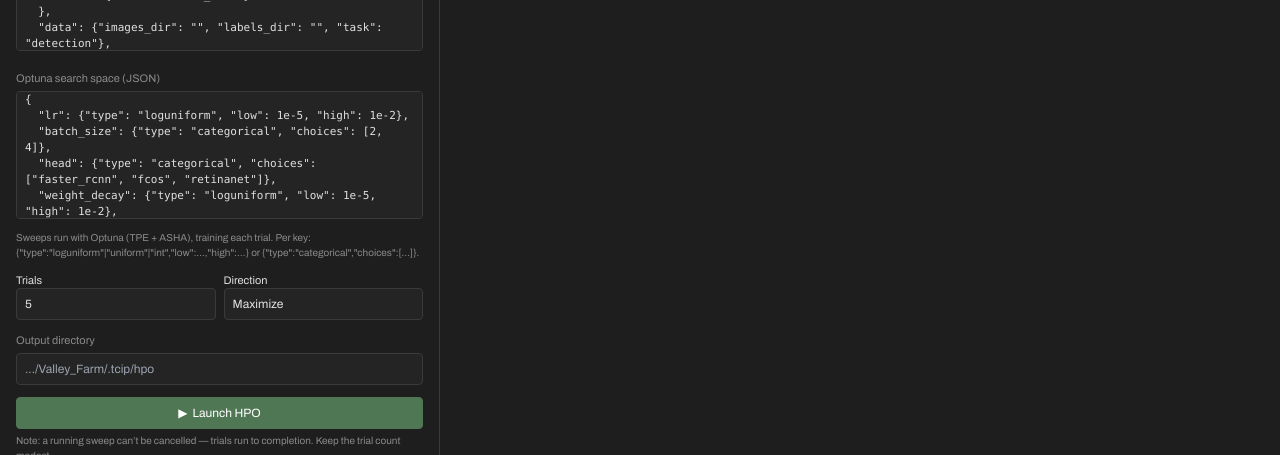
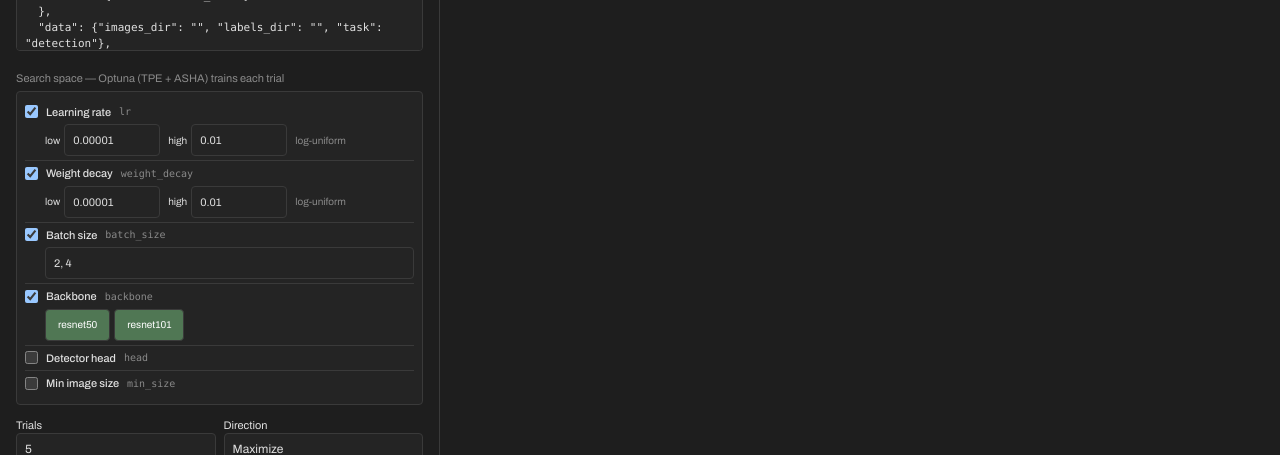
Before and after one commit to ZackLoken/tcip-agent, a React (Vite) app in the folder packages/tcip-web/frontend/: page / in a window 1280 px wide. Both pictures are taken after a click on the button "Tuning". Shown: the part 221-676 px from the top of the page. Built offline with nearby package versions, Linux system fonts and the light colour scheme; no server answers; the HTML template or start-up script is replaced by a standard one.

Commit message:
Update TuningTab.tsx

```diff
--- a/packages/tcip-web/frontend/src/tabs/TuningTab.tsx
+++ b/packages/tcip-web/frontend/src/tabs/TuningTab.tsx
@@ -1,6 +1,7 @@
 import { useEffect, useState } from "react";
 
-import { tuningApi, type Sweep } from "@/api/tuning";
+import { tuningApi, type Sweep, type SweepDetail } from "@/api/tuning";
+import { buildOptunaSpace, DEFAULT_HPO_PARAMS, parseNumList, type HpoParam } from "@/tabs/hpoSpace";
 
 const DEFAULT_BASE = `{
   "model_spec": {
@@ -13,29 +14,18 @@ const DEFAULT_BASE = `{
   "training": {"batch_size": 4, "num_workers": 0, "stages": [{"lr": 1e-3, "epochs": 3}]}
 }`;
 
-// Optuna-typed search space (matches get_default_optuna_space + _apply_hpo_params keys:
-// lr / batch_size / head / weight_decay / backbone / min_size).
-const DEFAULT_SPACE = `{
-  "lr": {"type": "loguniform", "low": 1e-5, "high": 1e-2},
-  "batch_size": {"type": "categorical", "choices": [2, 4]},
-  "head": {"type": "categorical", "choices": ["faster_rcnn", "fcos", "retinanet"]},
-  "weight_decay": {"type": "loguniform", "low": 1e-5, "high": 1e-2},
-  "backbone": {"type": "categorical", "choices": ["resnet50", "resnet101"]}
-}`;
+const TERMINAL = new Set(["completed", "failed", "interrupted"]);
 
 export function TuningTab() {
   const [base, setBase] = useState(DEFAULT_BASE);
-  const [space, setSpace] = useState(DEFAULT_SPACE);
+  const [params, setParams] = useState<HpoParam[]>(DEFAULT_HPO_PARAMS);
   const [nTrials, setNTrials] = useState(5);
   const [direction, setDirection] = useState<"maximize" | "minimize">("maximize");
   const [outputDir, setOutputDir] = useState("");
 
   const [sweeps, setSweeps] = useState<Sweep[]>([]);
-  const [active, setActive] = useState<{
-    sweep_id: string;
-    status: string;
-    result: unknown;
-  } | null>(null);
+  const [selectedId, setSelectedId] = useState<string | null>(null);
+  const [detail, setDetail] = useState<SweepDetail | null>(null);
   const [launchMsg, setLaunchMsg] = useState<string | null>(null);
 
   async function refresh() {
@@ -53,26 +43,48 @@ export function TuningTab() {
     return () => clearInterval(t);
   }, []);
 
+  // Load the selected sweep's detail, then poll while it's still running. Keyed on the id
+  // so RE-selecting the same sweep keeps its already-loaded detail (the old code blanked
+  // the result on click and never re-fetched a same-id sweep).
   useEffect(() => {
-    if (!active?.sweep_id) return;
-    const t = setInterval(async () => {
+    if (!selectedId) {
+      setDetail(null);
+      return;
+    }
+    let cancelled = false;
+    let timer: ReturnType<typeof setTimeout> | undefined;
+    const poll = async () => {
       try {
-        const r = await tuningApi.getSweep(active.sweep_id);
-        setActive({ sweep_id: r.sweep_id, status: r.status, result: r.result });
-        if (r.status === "completed" || r.status === "failed") return clearInterval(t);
+        const r = await tuningApi.getSweep(selectedId);
+        if (cancelled) return;
+        setDetail(r);
+        if (!TERMINAL.has(r.status)) timer = setTimeout(poll, 3000);
       } catch {
         /* ignore */
       }
-    }, 3000);
-    return () => clearInterval(t);
-  }, [active?.sweep_id]);
+    };
+    void poll();
+    return () => {
+      cancelled = true;
+      if (timer) clearTimeout(timer);
+    };
+  }, [selectedId]);
+
+  function updateParam(key: string, patch: Record<string, unknown>) {
+    setParams((ps) => ps.map((p) => (p.key === key ? ({ ...p, ...patch } as HpoParam) : p)));
+  }
 
   async function launch() {
     setLaunchMsg(null);
+    const space = buildOptunaSpace(params);
+    if (Object.keys(space).length === 0) {
+      setLaunchMsg("Enable at least one parameter to sweep.");
+      return;
+    }
     try {
       const resp = await tuningApi.launch({
         base_config: JSON.parse(base),
-        param_space: JSON.parse(space),
+        param_space: space,
         n_trials: nTrials,
         output_dir: outputDir,
         // Optuna (TPE + ASHA) is the only sweep mode offered — it actually trains trials.
@@ -81,7 +93,7 @@ export function TuningTab() {
       });
       if (resp.sweep_id) {
         setLaunchMsg(`Launched ${resp.sweep_id}`);
-        setActive({ sweep_id: resp.sweep_id, status: "running", result: null });
+        setSelectedId(resp.sweep_id);
         void refresh();
       } else {
         setLaunchMsg(`Error: ${JSON.stringify(resp)}`);
@@ -106,18 +118,86 @@ export function TuningTab() {
           spellCheck={false}
         />
 
-        <label className="block text-[11px] text-tcip-muted mb-1">Optuna search space (JSON)</label>
-        <textarea
-          className="tcip-input w-full h-32 font-mono text-[11px] leading-4 resize-none mb-1"
-          value={space}
-          onChange={(e) => setSpace(e.target.value)}
-          spellCheck={false}
-        />
-        <p className="text-[10px] text-tcip-muted mb-3">
-          Sweeps run with Optuna (TPE + ASHA), training each trial. Per key:{" "}
-          {`{"type":"loguniform"|"uniform"|"int","low":…,"high":…}`} or{" "}
-          {`{"type":"categorical","choices":[…]}`}.
-        </p>
+        {/* Structured Optuna search space */}
+        <label className="block text-[11px] text-tcip-muted mb-1">
+          Search space — Optuna (TPE + ASHA) trains each trial
+        </label>
+        <div className="tcip-panel p-2 mb-3">
+          {params.map((p) => (
+            <div key={p.key} className="py-1 border-b border-tcip-border last:border-0">
+              <label className="flex items-center gap-2 text-[11px]">
+                <input
+                  type="checkbox"
+                  checked={p.enabled}
+                  onChange={(e) => updateParam(p.key, { enabled: e.target.checked })}
+                />
+                <span className="font-medium">{p.label}</span>
+                <span className="text-[10px] text-tcip-muted font-mono">{p.key}</span>
+              </label>
+              {p.enabled && (
+                <div className="mt-1 ml-5 text-[10px]">
+                  {p.kind === "loguniform" && (
+                    <div className="flex items-center gap-2">
+                      <label className="flex items-center gap-1">
+                        low
+                        <input
+                          className="tcip-input w-24 text-[11px]"
+                          type="number"
+                          step="any"
+                          value={p.low}
+                          onChange={(e) => updateParam(p.key, { low: parseFloat(e.target.value) })}
+                        />
+                      </label>
+                      <label className="flex items-center gap-1">
+                        high
+                        <input
+                          className="tcip-input w-24 text-[11px]"
+                          type="number"
+                          step="any"
+                          value={p.high}
+                          onChange={(e) => updateParam(p.key, { high: parseFloat(e.target.value) })}
+                        />
+                      </label>
+                      <span className="text-tcip-muted">log-uniform</span>
+                    </div>
+                  )}
+                  {p.kind === "numlist" && (
+                    <input
+                      className="tcip-input w-full text-[11px]"
+                      value={p.values.join(", ")}
+                      onChange={(e) => updateParam(p.key, { values: parseNumList(e.target.value) })}
+                      placeholder="comma-separated, e.g. 2, 4, 8"
+                      spellCheck={false}
+                    />
+                  )}
+                  {p.kind === "choices" && (
+                    <div className="flex flex-wrap gap-1">
+                      {p.options.map((opt) => {
+                        const on = p.selected.includes(opt);
+                        return (
+                          <button
+                            key={opt}
+                            type="button"
+                            className={`tcip-btn text-[10px] ${on ? "!bg-tcip-accent !text-white" : ""}`}
+                            onClick={() =>
+                              updateParam(p.key, {
+                                selected: on
+                                  ? p.selected.filter((o) => o !== opt)
+                                  : [...p.selected, opt],
+                              })
+                            }
+                          >
+                            {opt}
+                          </button>
+                        );
+                      })}
+                    </div>
+                  )}
+                </div>
+              )}
+            </div>
+          ))}
+        </div>
 
         <div className="grid grid-cols-2 gap-2 mb-3 text-[11px]">
           <label>
@@ -171,13 +251,11 @@ export function TuningTab() {
                 <li
                   key={s.sweep_id}
                   className={`p-2 rounded border cursor-pointer ${
-                    active?.sweep_id === s.sweep_id
+                    selectedId === s.sweep_id
                       ? "border-tcip-accent bg-tcip-accent/10"
                       : "border-tcip-border hover:border-tcip-muted"
                   }`}
-                  onClick={() =>
-                    setActive({ sweep_id: s.sweep_id, status: s.status, result: null })
-                  }
+                  onClick={() => setSelectedId(s.sweep_id)}
                 >
                   <div className="font-mono text-[11px]">{s.sweep_id}</div>
                   <div className="text-[10px] text-tcip-muted">
@@ -193,11 +271,11 @@ export function TuningTab() {
 
       <div className="p-4 overflow-auto">
         <div className="font-semibold text-[13px] mb-2">
-          {active ? `Sweep ${active.sweep_id} (${active.status})` : "Select a sweep"}
+          {detail ? `Sweep ${detail.sweep_id} (${detail.status})` : "Select a sweep"}
         </div>
-        {active?.result ? (
+        {detail?.result ? (
           <pre className="text-[11px] font-mono p-3 tcip-panel overflow-auto max-h-[80vh]">
-            {JSON.stringify(active.result, null, 2)}
+            {JSON.stringify(detail.result, null, 2)}
           </pre>
         ) : (
           <div className="text-[11px] text-tcip-muted">
```
